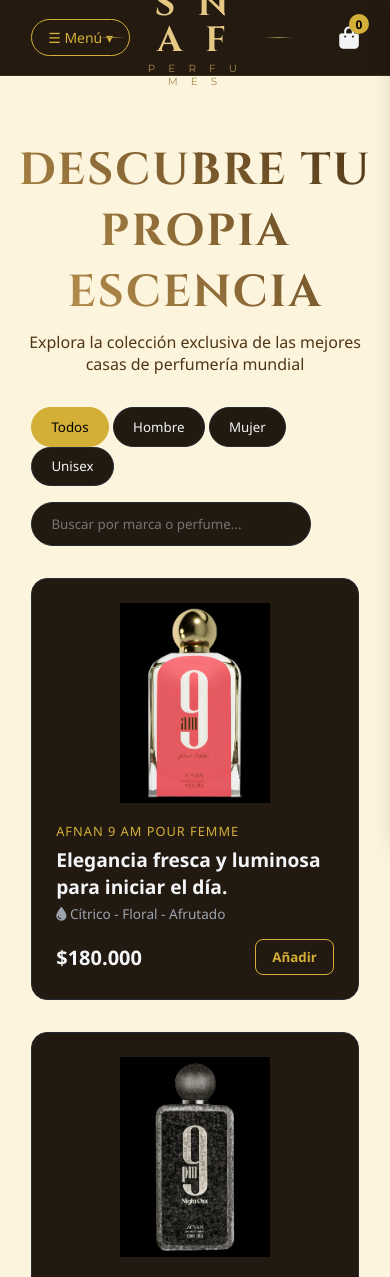
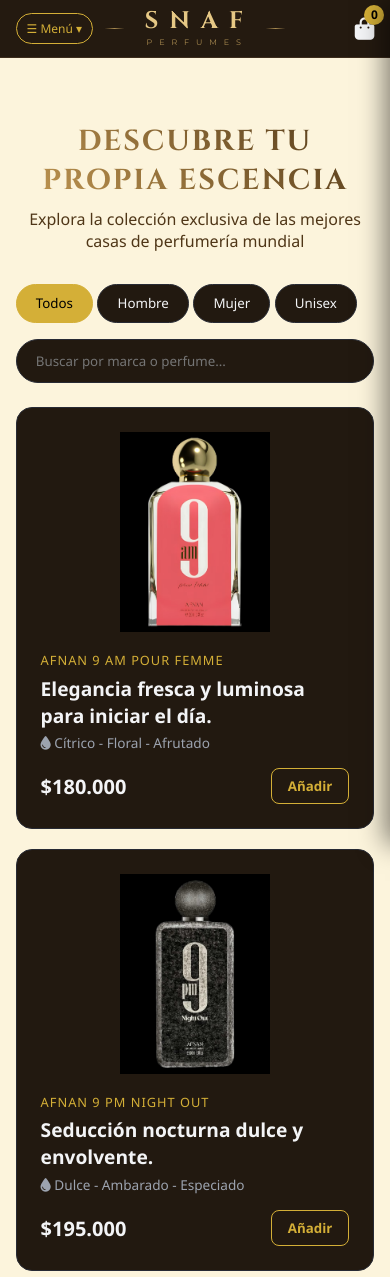
Before and after one commit to Chaustree/Snaf-Perfumeria, a Flask app: page / in a window 390 px wide. Shown: the top 1277 px of the page. Run offline with Flask 3, Linux system fonts and the light colour scheme; data that the repository does not hold is empty.

Commit message:
Update style.css

```diff
--- a/static/css/style.css
+++ b/static/css/style.css
@@ -473,3 +473,70 @@
 .checkout-btn:hover {
   background: var(--accent-gold-hover);
 }
+
+
+
+/* ==========================================
+   AJUSTES RESPONSIVOS PARA CELULARES
+   ========================================== */
+@media (max-width: 768px) {
+
+  /* 1. Ajustes a la Navbar */
+  .navbar {
+    padding: 0.8rem 4%; /* Reducir espacio lateral */
+  }
+
+  .brand-name {
+    font-size: 1.5rem; /* Reducir tamaño del logo para que no choque */
+    letter-spacing: 0.1em;
+  }
+
+  .brand-subtitle {
+    font-size: 0.5rem;
+    letter-spacing: 0.3em;
+  }
+
+  .brand-line {
+    width: 20px; /* Acortar las líneas decorativas laterales */
+  }
+
+  .dropdown-btn {
+    padding: 6px 10px;
+    font-size: 12px; /* Hacer el botón de menú un poco más compacto */
+  }
+
+  /* 2. Ajuste al Hero (Sección principal) */
+  .hero h1 {
+    font-size: 1.8rem; /* Reducir el tamaño del título principal */
+  }
+
+  /* 3. Controles y Filtros */
+  .controls-container {
+    padding: 0 4% 1.5rem;
+    flex-direction: column; /* Apilar la barra de búsqueda y filtros verticalmente */
+    align-items: stretch;
+  }
+
+  .search-bar input {
+    width: 100%; /* La barra de búsqueda ocupa todo el ancho disponible */
+  }
+
+  /* 4. Grilla de Productos (1 columna en móviles) */
+  .product-grid {
+    grid-template-columns: 1fr; /* Muestra un producto por fila */
+    padding: 0 4% 2rem;
+    gap: 1.2rem;
+  }
+
+  /* 5. Ajuste de Carrito Lateral y Modales */
+  .cart-drawer {
+    width: 100%; /* El carrito ocupa toda la pantalla en móvil */
+    right: -100%;
+  }
+
+  .modal-content {
+    width: 95%;
+    padding: 20px 15px;
+    margin: 15% auto;
+  }
+}
```
